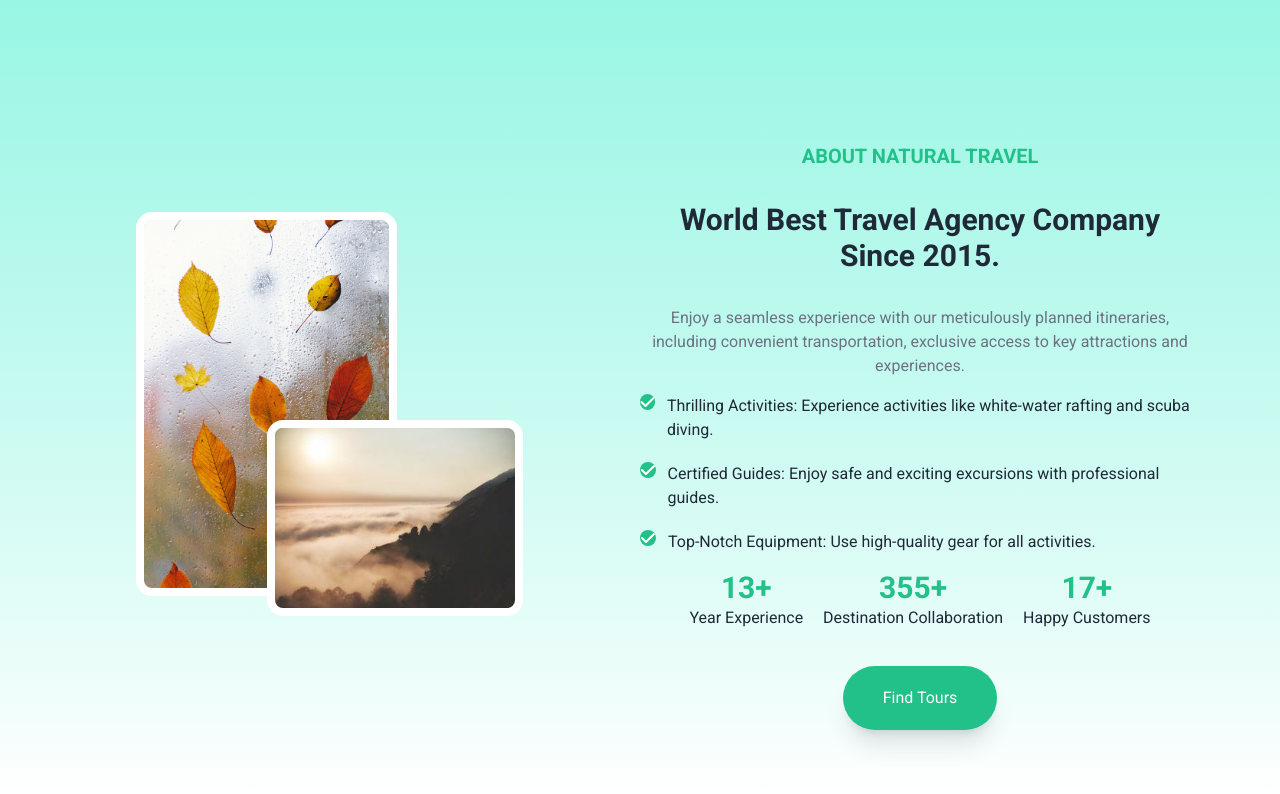
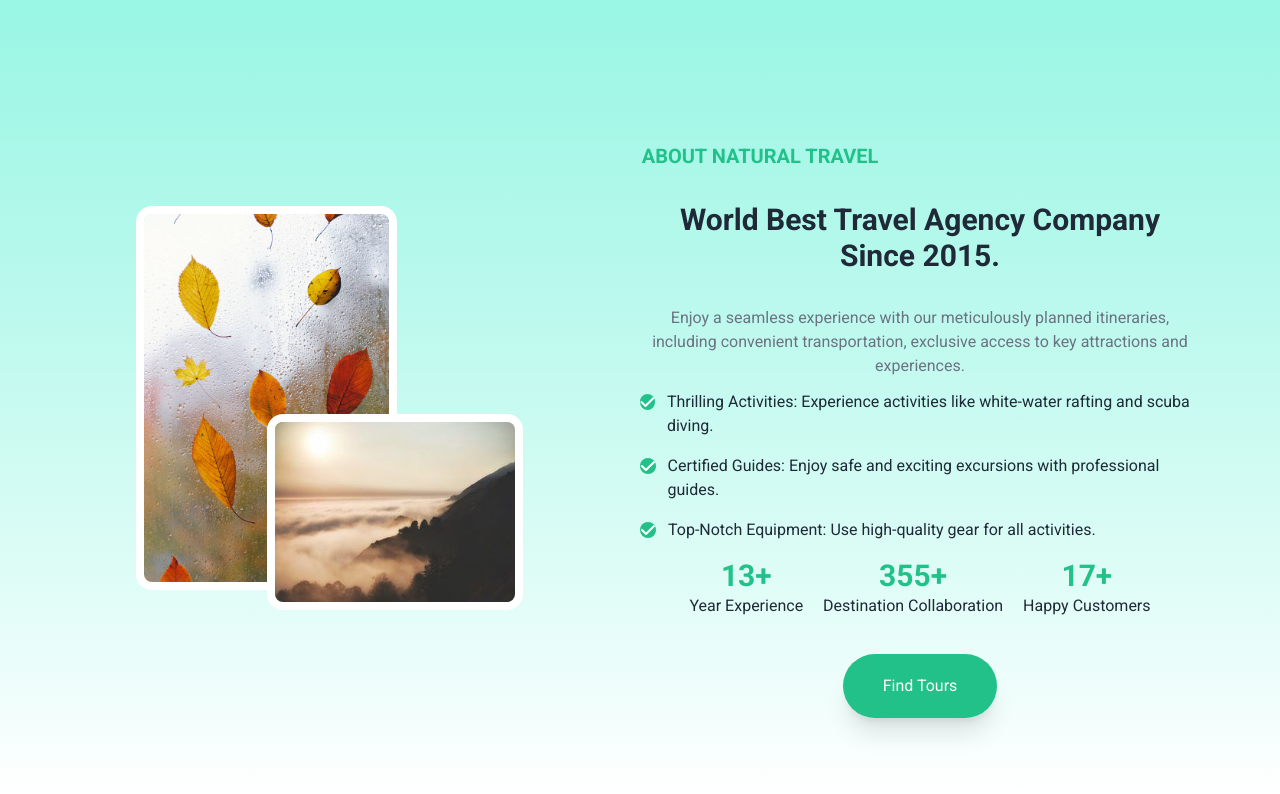
Before and after one commit to tanveer19/H01-natural-travel, a website built with Vite: page index.html in a window 1280 px wide. Shown: the part 3088-3882 px from the top of the page. Built offline with nearby package versions, Linux system fonts and the light colour scheme; files whose address does not match are found by name.

Commit message:
text fix

```diff
--- a/index.html
+++ b/index.html
@@ -1160,8 +1160,11 @@
           alt=""
         />
       </div>
+
+      <!-- about text -->
+
       <div class="text-center">
-        <h3 class="text-xl font-bold text-primary-color-dark mt-16 mb-8">
+        <h3 class="text-xl font-bold text-primary-color-dark mt-16 mb-8 w-60">
           ABOUT NATURAL TRAVEL
         </h3>
         <h2 class="text-3xl font-bold mb-8">
@@ -1179,7 +1182,7 @@
               src="images/check.svg"
               alt=""
             />
-            <span>
+            <span class="-mt-1">
               Thrilling Activities: Experience activities like white-water
               rafting and scuba diving.
             </span>
@@ -1190,7 +1193,7 @@
               src="images/check.svg"
               alt=""
             />
-            <span>
+            <span class="-mt-1">
               Certified Guides: Enjoy safe and exciting excursions with
               professional guides.
             </span>
@@ -1201,7 +1204,7 @@
               src="images/check.svg"
               alt=""
             />
-            <span>
+            <span class="-mt-1">
               Top-Notch Equipment: Use high-quality gear for all activities.
             </span>
           </li>
@@ -1240,8 +1243,9 @@
         </button>
       </div>
     </section>
-    <!-- <script type="module" src="/main.js"></script> -->
 
+    <!-- destinations -->
+    <section></section>
     <!-- Swiper JS -->
     <script src="https://cdn.jsdelivr.net/npm/swiper@11/swiper-bundle.min.js"></script>
 
```
